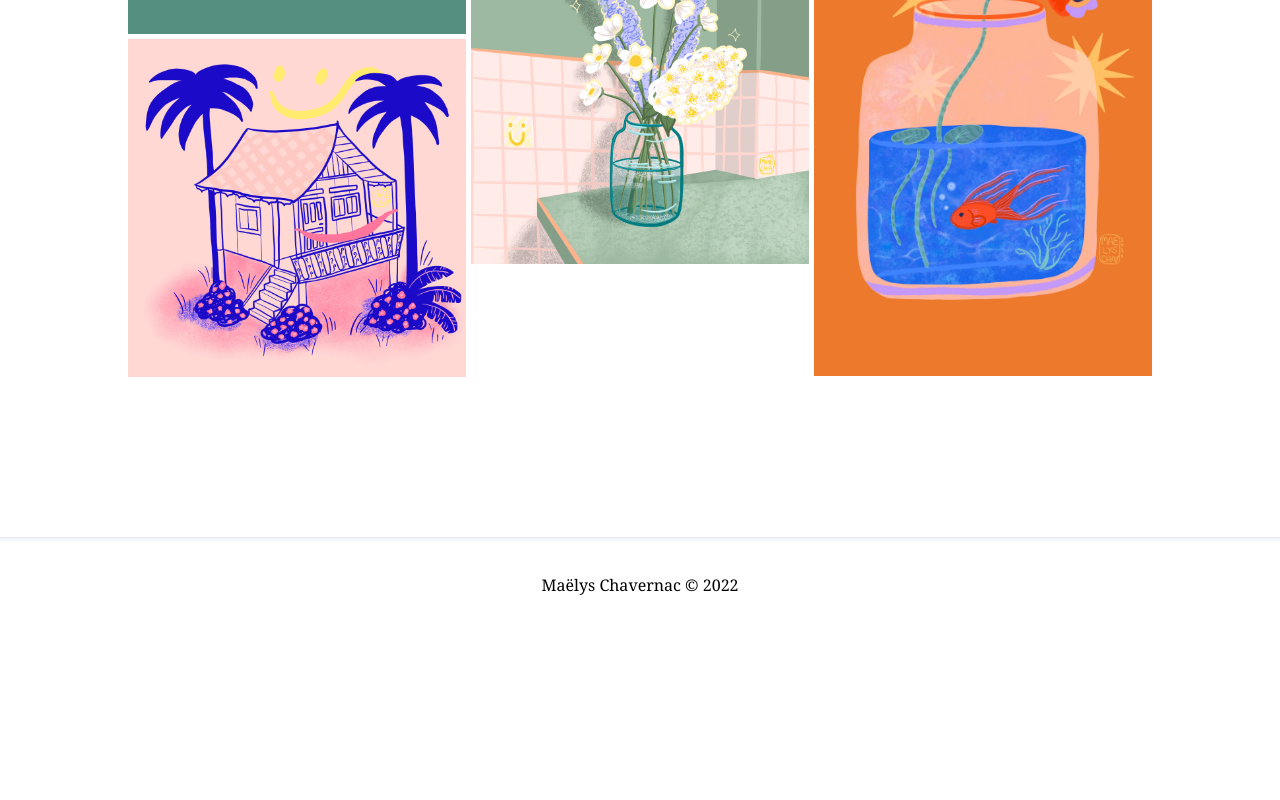
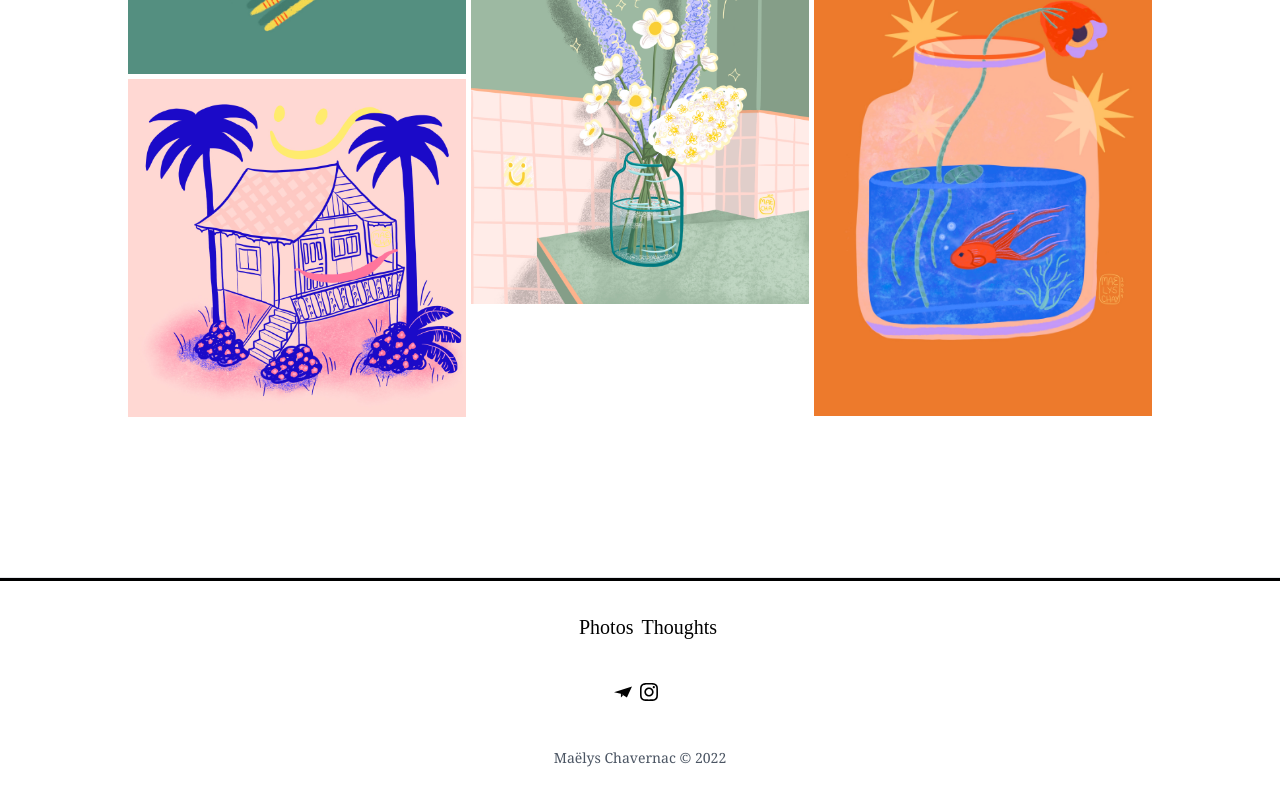
Before and after one commit to philsmithies/maelys_portfolio, a Next.js app in the folder web/: page / in a window 1280 px wide. Shown: the part 1753-2553 px from the top of the page. Before the commit the page ends 2382 px from the top, so only its background shows below. Built offline with nearby package versions, Linux system fonts and the light colour scheme.

Commit message:
icons, footer MVP, illustration padding fix

```diff
--- a/web/components/Footer.js
+++ b/web/components/Footer.js
@@ -1,13 +1,50 @@
-import React from "react";
+import Link from "next/link";
+import Image from "next/image";
 
 const Footer = () => {
   return (
-    <footer class="container w-screen mx-auto">
-      <hr className="h-1 bg-slate-100" />
-      <div className="flex items-center justify-center py-8">
-        <h2 className="text-white-800 font-serif">
+    <footer class="w-screen mx-auto">
+      <hr className="h-1 bg-black" />
+      <div className="flex flex-col py-8">
+        <div className="flex mx-auto pl-6">
+          <Link href="https://www.instagram.com/greencatmoon">
+            <p className="hover:cursor-pointer text-xl border-black border-b-2 mr-2 hover:text-teal-600 transition duration-150 border-transparent hover:border-teal-500">
+              Photos
+            </p>
+          </Link>
+          <Link href="/blog">
+            <p className="hover:cursor-pointer text-xl border-black border-b-2 mr-2 hover:text-teal-600 transition duration-150 border-transparent hover:border-teal-500">
+              Thoughts
+            </p>
+          </Link>
+        </div>
+
+        <div className="flex w-full justify-center my-10">
+          <div className="mr-2">
+            <Link href="mailto:greencatmoon@gmail.com">
+              <Image
+                src="/icons/email.svg"
+                className="hover:cursor-pointer"
+                height={18}
+                width={18}
+              />
+            </Link>
+          </div>
+          <div className="mr-2">
+            <Link href="https://www.instagram.com/maelyschay">
+              <Image
+                src="/icons/instagram.svg"
+                className="hover:cursor-pointer"
+                height={18}
+                width={18}
+              />
+            </Link>
+          </div>
+        </div>
+
+        <p className="text-gray-600 font-serif mx-auto text-sm">
           Maëlys Chavernac &copy; 2022
-        </h2>
+        </p>
       </div>
     </footer>
   );
--- a/web/components/IllustrationGrid.js
+++ b/web/components/IllustrationGrid.js
@@ -1,12 +1,11 @@
 import Masonry, { ResponsiveMasonry } from "react-responsive-masonry";
-import Navbar from "./Navbar";
 
 const IllustrationGrid = () => {
   return (
     <>
       <ResponsiveMasonry
         columnsCountBreakPoints={{ 350: 1, 750: 2, 900: 3 }}
-        className="pt-24 z-0"
+        className="pt-24 pb-24 z-0"
       >
         <Masonry gutter={5}>
           <img
--- a/web/pages/index.js
+++ b/web/pages/index.js
@@ -4,8 +4,8 @@ import HomePageGrid from "../components/HomePageGrid";
 const Index = () => {
   return (
     <>
-      <div className="flex flex-col">
-        <div className="w-8/12 text-2xl text-center mx-auto p-10 my-10 mt-20">
+      <div className="flex flex-col pt-20">
+        <div className="w-8/12 text-2xl text-center mx-auto p-10 my-10">
           Hi, I’m Maëlys. Lorem ipsum dolor sit amet, consectetur adipiscing
           elit. Sed pretium nibh a felis porta, vitae faucibus mi varius.
           Aliquam consectetur suscipit malesuada. ✨
```
Also changed, not shown: web/public/icons/email.svg (added), web/public/icons/instagram.svg (added).
